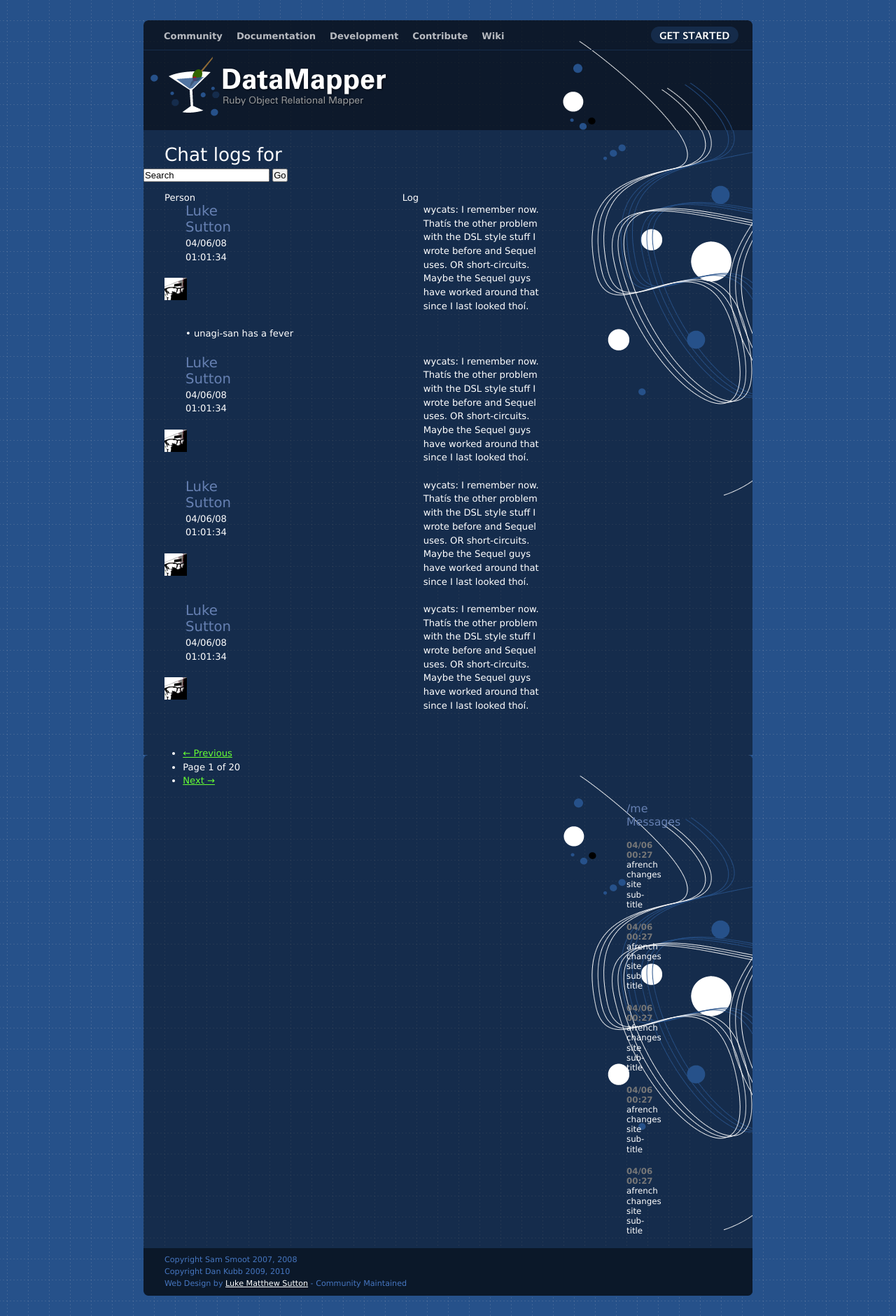
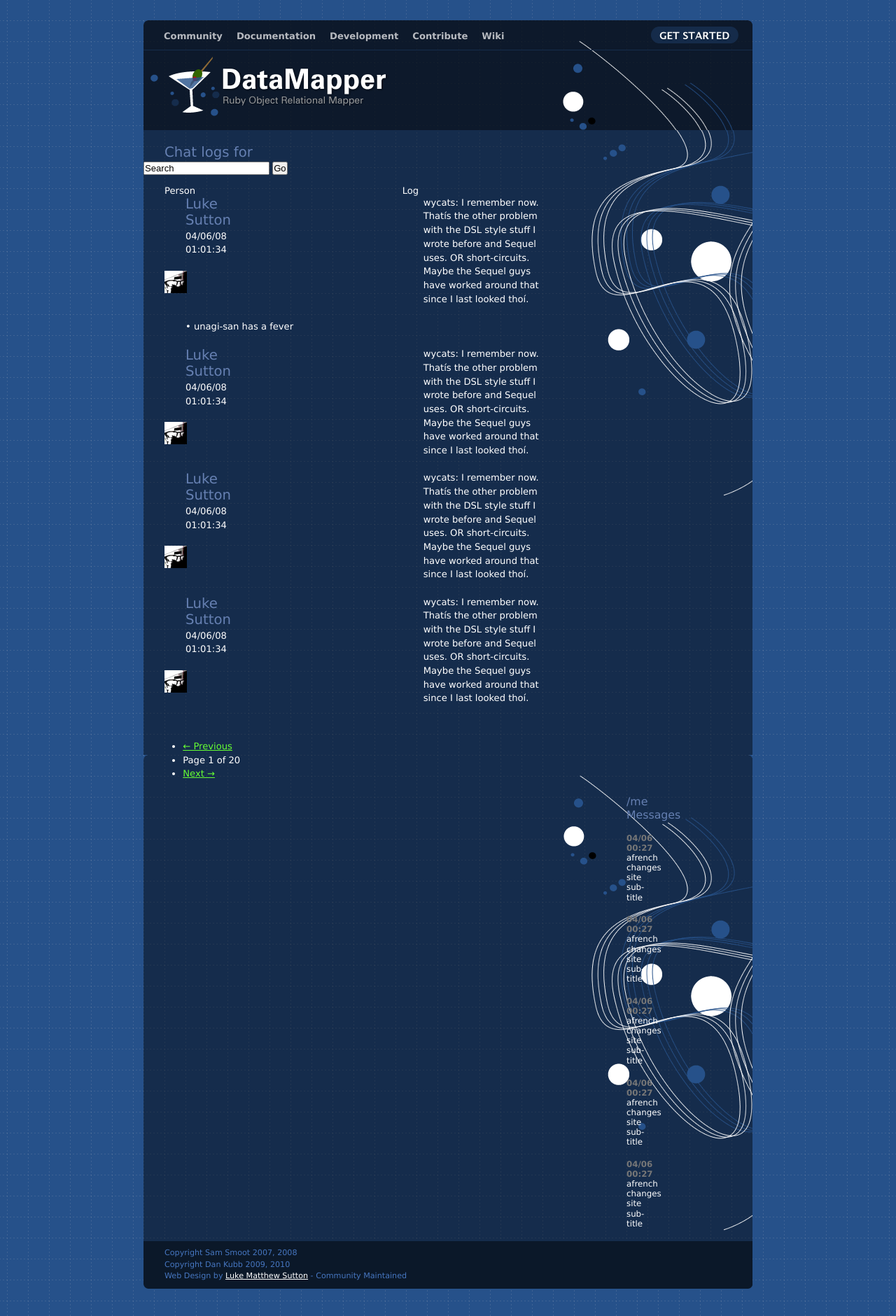
Before and after one commit to datamapper/datamapper.github.com, a Jekyll site: the page built from transcripts.html, in a window 1280 px wide. Shown: the whole page at 70% size. Built offline with Jekyll 4.4.1, drawn with Linux system fonts in a browser that asks for light colours; Markdown is read by kramdown in place of the engine named in the settings.

Commit message:
Renamed transcript.md to .html, since it's mostly HTML.

```diff
--- a/transcripts.md
+++ b/transcripts.html
@@ -3,8 +3,8 @@ layout:     default
 body_id: logger
 title: Chat logs for #datamapper
 ---
-{{ page.title }}
-================
+
+<h2>{{ page.title }}</h2>
 
 <form>
   <input type="text" name="search" value="Search" />
```
